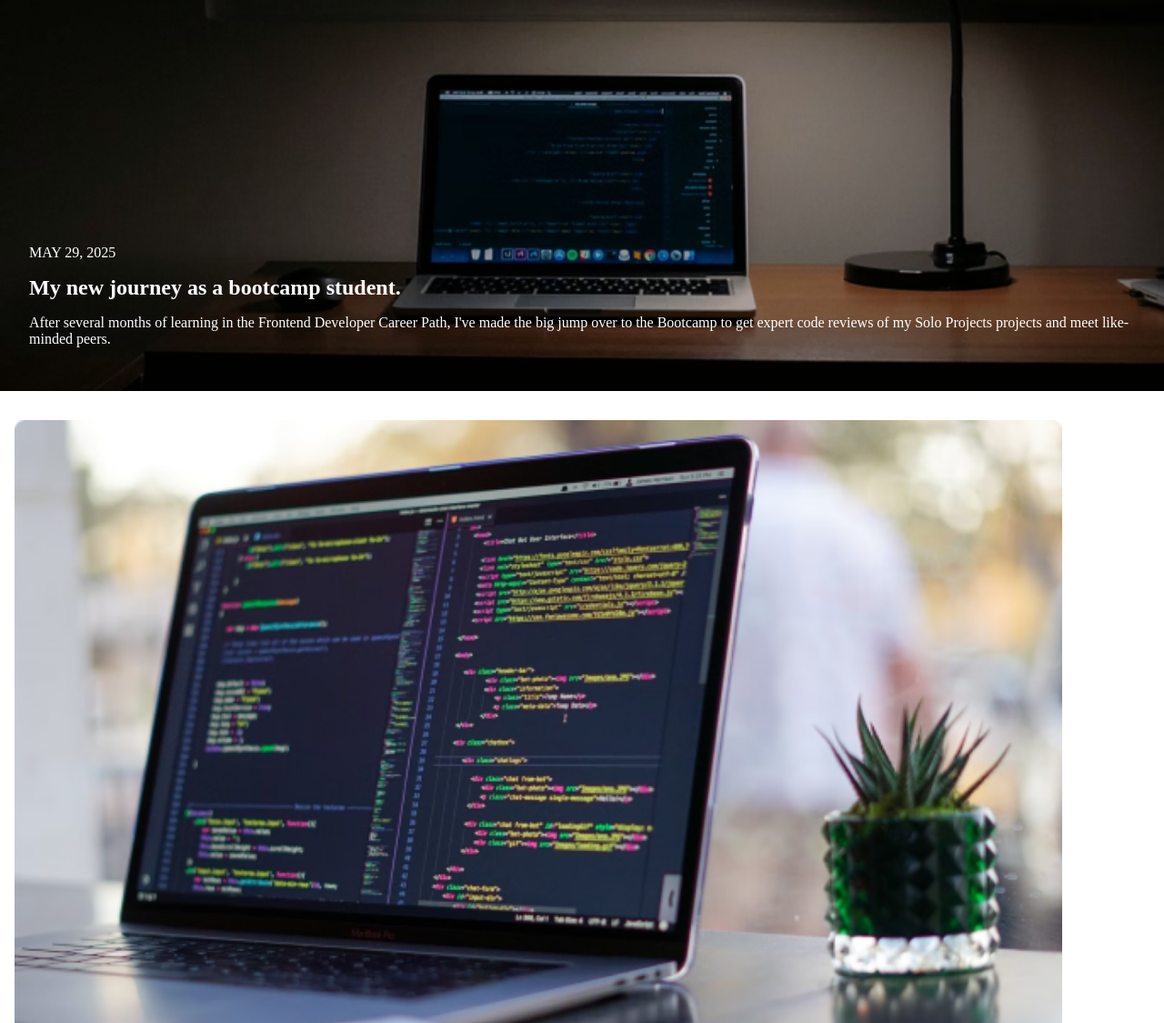
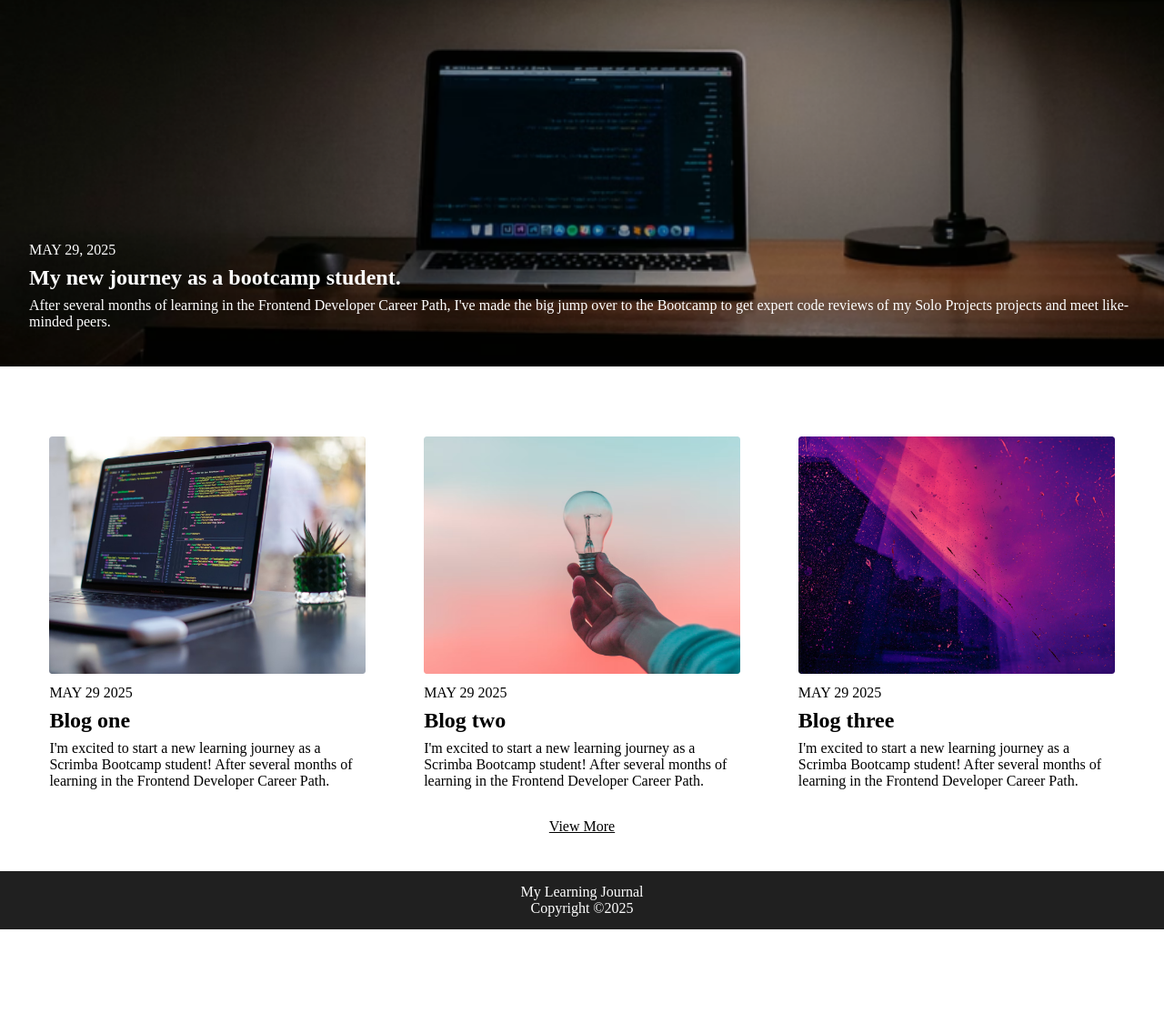
Before and after one commit to JustCozMonkey/Grid_AboutMe, a plain HTML site: page pag1/index.html in a window 1280 px wide. Shown: the part 153-1278 px from the top of the page at 91% size. After the commit the page ends 1175 px from the top, so only its background shows below. Drawn offline with Linux system fonts and the light colour scheme.

Commit message:
1st page

```diff
--- a/index.html
+++ b/pag1/index.html
@@ -29,8 +29,10 @@
                 the Bootcamp to get expert code reviews of my Solo Projects projects and meet like-minded peers.</p>
         </section>
         <section class="blogs">
-
         </section>
+        <div class="addBlogs">
+            <p class="moreView">View More</p>
+        </div>
     </main>
     <footer>
         <p>My Learning Journal</p>
--- /dev/null
+++ b/pag1/script.js
@@ -0,0 +1,36 @@
+import { posts } from "/posts.js"
+
+const pageAdd = 3;
+let currnetDispaly = 3;
+const getBlogs = (arr) => {
+    const newArr = arr.slice(0, currnetDispaly).map((blogg) => {
+        const { img, date, blog, text } = blogg
+        return `<div class="blog">
+                    <img src=${img}>
+                    <p>${date}</p>
+                    <h2>${blog}</h2>
+                    <p>${text}</p>
+                </div>`
+    }).join("")
+    return newArr
+}
+document.querySelector(".moreView").addEventListener("click", () => {
+    if (currnetDispaly >= posts.length) {
+        currnetDispaly = 3;
+        document.querySelector(".moreView").innerHTML = "View More";
+    }
+    else {
+        currnetDispaly += pageAdd;
+        if (currnetDispaly >= posts.length) {
+            document.querySelector(".moreView").innerHTML = "View Less";
+        }
+    }
+    console.log(currnetDispaly)
+    render()
+
+})
+const render = () => {
+    document.querySelector(".blogs").innerHTML = getBlogs(posts)
+}
+
+render()
--- a/style.css
+++ b/pag1/style.css
@@ -6,9 +6,9 @@
 header {
     display: flex;
     justify-content: space-between;
-    height: 83px;
+    height: 7vh;
     align-items: center;
-    padding: 0px 5vw;
+    padding: 0px 3vw;
 }
 
 footer {
@@ -45,7 +45,7 @@ ul {
 }
 
 .mainImg {
-    background-image: url("imgs/background.png");
+    background-image: url("/imgs/background.png");
     background-size: cover;
     background-position: center;
     width: 100vw;
@@ -60,23 +60,43 @@ ul {
 }
 
 .blog {
-    width: 100vw;
+    width: 100%;
+    padding: 0px 1rem;
 
 }
 
 .blog img {
-    width: 90%;
-    background-size: contain;
+    width: 100%;
+    object-fit: contain;
 }
 
 .blogs {
     display: grid;
     grid-template-columns: repeat(1, 1fr);
-    row-gap: 2rem;
-    padding: 2rem 1rem;
+    padding: 6% 3% 0 3%;
+    gap: 2rem;
+}
 
+.addBlogs {
+    display: flex;
+    justify-content: center;
+    text-decoration: underline;
+    margin: 1rem 0 2rem 0;
+}
+
+h1,
+h2 {
+    font-weight: bold;
 }
 
 p {
-    margin: 1rem 0;
+    margin: 0.5rem 0px;
 }
+
+@media(min-width: 415px) {
+    .blogs {
+        grid-template-columns: repeat(auto-fit, minmax(30%, 1fr));
+        grid-auto-flow: dense;
+
+    }
+}
--- a/posts.js
+++ b/posts.js
@@ -1,36 +1,36 @@
 export const posts = [
     {
-        img: "imgs/img1.png",
+        img: "/imgs/img1.png",
         date: "MAY 29 2025",
         blog: "Blog one",
         text: "I'm excited to start a new learning journey as a Scrimba Bootcamp student! After several months of learning in the Frontend Developer Career Path."
     },
     {
-        img: "imgs/img2.png",
+        img: "/imgs/img2.png",
         date: "MAY 29 2025",
         blog: "Blog two",
         text: "I'm excited to start a new learning journey as a Scrimba Bootcamp student! After several months of learning in the Frontend Developer Career Path."
     },
     {
-        img: "imgs/img3.png",
+        img: "/imgs/img3.png",
         date: "MAY 29 2025",
         blog: "Blog three",
         text: "I'm excited to start a new learning journey as a Scrimba Bootcamp student! After several months of learning in the Frontend Developer Career Path."
     },
     {
-        img: "imgs/img4.png",
+        img: "/imgs/img4.png",
         date: "MAY 29 2025",
         blog: "Blog four",
         text: "I'm excited to start a new learning journey as a Scrimba Bootcamp student! After several months of learning in the Frontend Developer Career Path."
     },
     {
-        img: "imgs/img5.png",
+        img: "/imgs/img5.png",
         date: "MAY 29 2025",
         blog: "Blog five",
         text: "I'm excited to start a new learning journey as a Scrimba Bootcamp student! After several months of learning in the Frontend Developer Career Path."
     },
     {
-        img: "imgs/img6.png",
+        img: "/imgs/img6.png",
         date: "MAY 29 2025",
         blog: "Blog six",
         text: "I'm excited to start a new learning journey as a Scrimba Bootcamp student! After several months of learning in the Frontend Developer Career Path."
--- a/script.js
+++ /dev/null
@@ -1,20 +0,0 @@
-import { posts } from "/posts.js"
-
-const getBlogs = (arr) => {
-    const newArr = arr.map((blogg) => {
-        const { img, date, blog, text } = blogg
-        return `<div class="blog">
-                    <img src=${img}>
-                    <p>${date}</p>
-                    <h2>${blog}</h2>
-                    <p>${text}</p>
-                </div>`
-    }).join("")
-    return newArr
-}
-
-const render = () => {
-    document.querySelector(".blogs").innerHTML = getBlogs(posts)
-}
-
-render()
```
